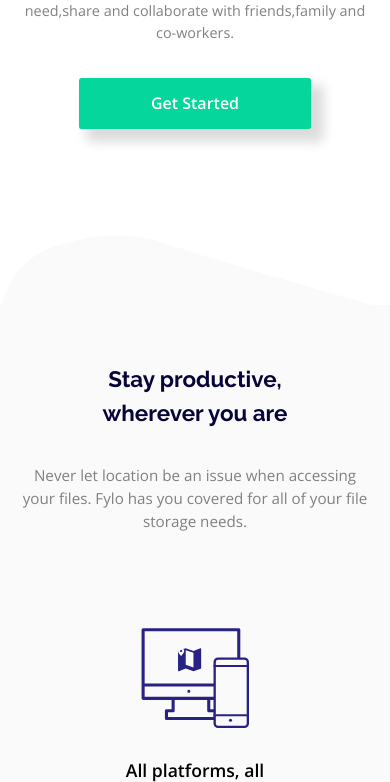
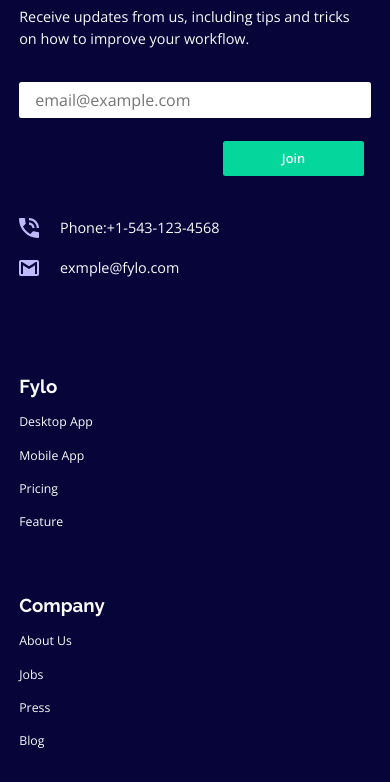
Before and after one commit to sinamoraddar/Fylo-landing-page-with-detailed-integrations-section, a website: page index.html in a window 390 px wide. Shown: the part 525-1307 px from the top of the page. Drawn offline with nearby package versions, Linux system fonts and the light colour scheme.

Commit message:
make footer for mobile breakpoint

```diff
--- a/index.html
+++ b/index.html
@@ -16,7 +16,7 @@
     <link rel="stylesheet" href="./resources/css/main.css" />
   </head>
   <body>
-    <header class="container">
+    <!-- <header class="container">
       <nav>
         <a href="#" class="logo">
           <img src="/vendors/images/logo.svg" alt="logo" />
@@ -44,8 +44,8 @@
           <a class="link bigButton greenButton" href="#">Get Started</a>
         </span>
       </section>
-    </header>
-    <div class="header__curvedBottom">
+    </header> -->
+    <!-- <div class="header__curvedBottom">
       <img
         src="/vendors/images/headerBottomBackground-mobile.svg"
         alt="bottomBackground-mobile"
@@ -54,9 +54,9 @@
         src="/vendors/images/headerBottomBackground-desktop.svg"
         alt="bottomBackground-desktop"
       />
-    </div>
+    </div> -->
     <main>
-      <section class="introduction__features">
+      <!-- <section class="introduction__features">
         <span class="container">
           <h2>
             Stay productive, <br />
@@ -91,8 +91,8 @@
             </figcaption>
           </figure>
         </span>
-      </section>
-      <div class="introduction__features__background">
+      </section> -->
+      <!-- <div class="introduction__features__background">
         <img
           src="/vendors/images/headerBottomBackground-mobile.svg"
           alt="bottomBackground-mobile"
@@ -101,8 +101,8 @@
           src="/vendors/images/headerBottomBackground-desktop.svg"
           alt="bottomBackground-desktop"
         />
-      </div>
-      <section class="introduction__apps container">
+      </div> -->
+      <!-- <section class="introduction__apps container">
         <span>
           <h2>
             Connect with the apps you <br />
@@ -195,7 +195,7 @@
             </figcaption>
           </figure>
         </span>
-      </section>
+      </section> -->
       <section class="introduction__signUp container">
         <h2>Start using Fylo today</h2>
         <p>
@@ -206,5 +206,96 @@
         <a href="#" class="link bigButton greenButton">Get Started</a>
       </section>
     </main>
+    <footer class="container">
+      <span class="contactUs">
+        <a href="#" class="logo">
+          <img src="/vendors/images/logo-white.svg" alt="logo" />
+        </a>
+        <p>
+          Receive updates from us, including tips and tricks on how to improve
+          your workflow.
+        </p>
+        <form action="#" method="POST">
+          <input type="email" placeholder="email@example.com" />
+          <button type="submit" class="link greenButton bigButton">Join</button>
+        </form>
+        <span>
+          <a href="tel:15431234568">
+            <img src="/vendors/images/icon-phone.svg" alt="phone number" />
+            <p>Phone:+1-543-123-4568</p>
+          </a>
+          <a href="mailto:example@fylo.com">
+            <img src="/vendors/images/icon-email.svg" alt="email address" />
+            <p>exmple@fylo.com</p>
+          </a>
+      </span>
+      </span>
+      <nav>
+        <ul>
+          <h3>Fylo</h3>
+          <li>
+            <a href="">
+              Desktop app
+            </a>
+          </li>
+          <li>
+            <a href="">
+              Mobile app
+            </a>
+          </li>
+          <li>
+            <a href="">
+              pricing
+            </a>
+          </li>
+          <li>
+            <a href="">
+              feature
+            </a>
+          </li>
+        </ul>
+        <ul>
+          <h3>company</h3>
+          <li>
+            <a href="">
+              about us
+            </a>
+          </li>
+          <li>
+            <a href="">
+              jobs
+            </a>
+          </li>
+          <li>
+            <a href="">
+              press
+            </a>
+          </li>
+          <li>
+            <a href="">
+              blog
+            </a>
+          </li>
+        </ul>
+        <ul>
+          <h3>support</h3>
+          <li>
+            <a href="">
+              contact us
+            </a>
+          </li>
+          <li>
+            <a href="">
+              terms
+            </a>
+          </li>
+          <li>
+            <a href="">
+              privacy
+            </a>
+          </li>
+        </ul>
+      </nav>
+    </footer>
   </body>
 </html>
--- /dev/null
+++ b/resources/sass/components/_footer.scss
@@ -0,0 +1,78 @@
+footer {
+  display: grid;
+  grid-template-columns: auto;
+  grid-template-rows: auto auto;
+  row-gap: $lightSpacing + 1;
+  background: $darkBlue;
+  min-height: 200px;
+  * {
+    color: $lightGray;
+  }
+  nav {
+    display: flex;
+    flex-direction: column;
+    align-items: flex-start;
+    ul {
+      padding: 0;
+      > * {
+        margin: 1rem 0;
+        text-transform: capitalize;
+      }
+    }
+    li {
+      list-style-type: none;
+      a {
+        justify-content: flex-start;
+      }
+    }
+  }
+  &.container {
+    padding-top: 4.5rem;
+    padding-bottom: 4.5rem;
+  }
+  .contactUs {
+    > * {
+      margin: $littleShortSpacing 0;
+    }
+    .logo {
+      justify-content: flex-start;
+    }
+    form {
+      display: flex;
+      flex-direction: column;
+      align-items: flex-end;
+      * {
+        margin: 0.7rem 0;
+        outline: none;
+        border: none;
+        border-radius: $lightBorderRadius;
+      }
+      input {
+        height: 2.3rem;
+        padding: 0 1rem;
+        width: 100%;
+      }
+      button {
+        width: 40% !important;
+        display: flex;
+        justify-content: center;
+        font-size: 0.8rem;
+        margin-right: 7px;
+      }
+    }
+    span {
+      a {
+        justify-content: flex-start;
+        align-items: center;
+        height: 2.5rem;
+        img {
+          width: 20px;
+          height: auto;
+        }
+      }
+      p {
+        margin-left: $littleShortSpacing;
+      }
+    }
+  }
+}
```
Also changed, not shown: resources/css/main.css, 1 other file.
